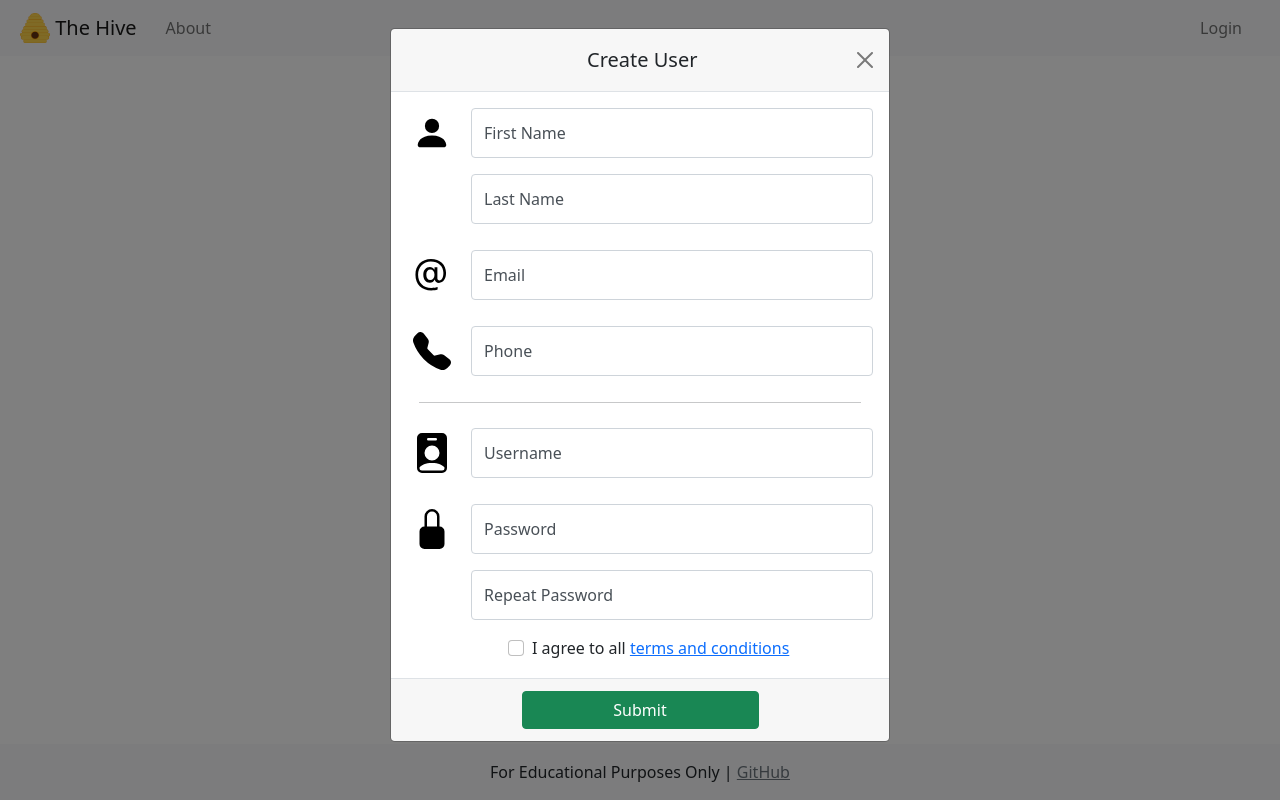
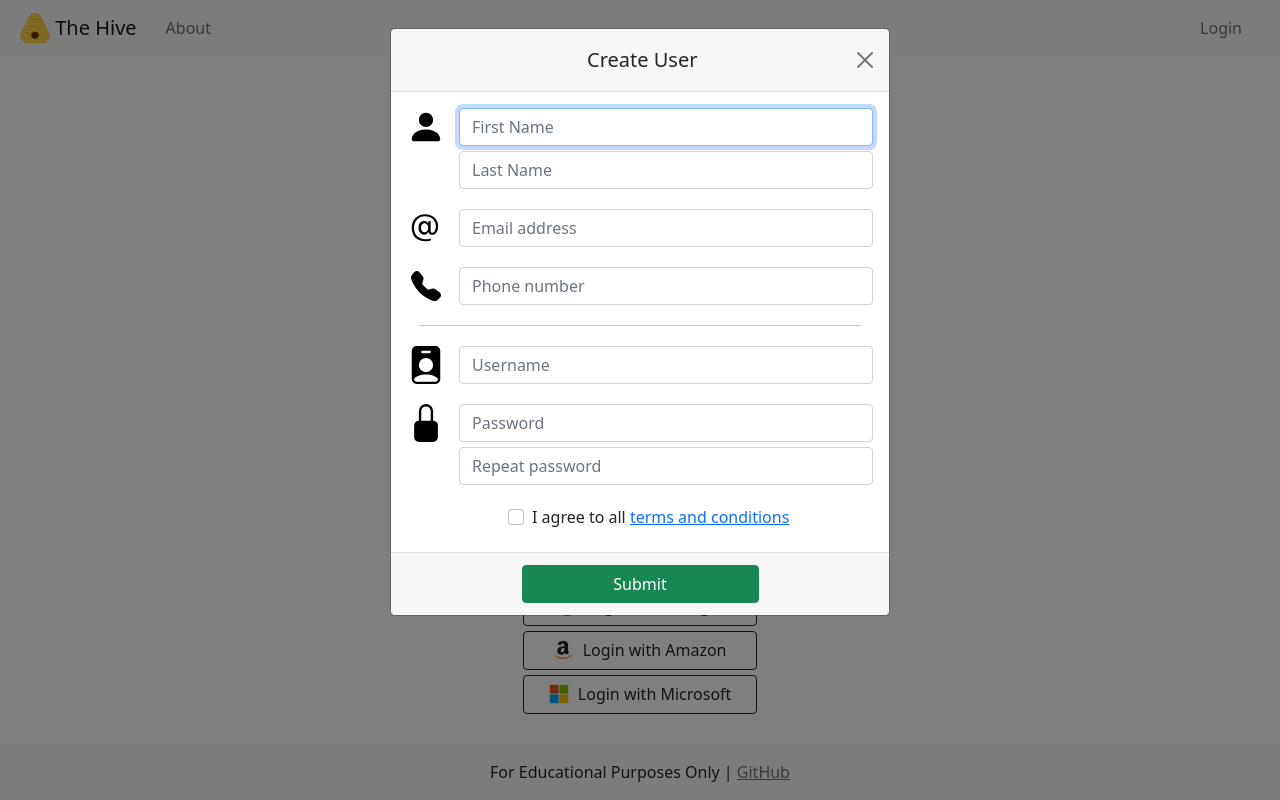
Before and after one commit to kohana-cloud/Hive, a Flask app: page /login in a window 1280 px wide, after a click on "Create User". Run offline with Flask 2, Linux system fonts and the light colour scheme; some libraries are stand-ins or nearby versions.

Commit message:
initial backend changes to process new user

```diff
--- a/app.py
+++ b/app.py
@@ -2,9 +2,9 @@ from flask import Flask, render_template, redirect, send_from_directory, jsonify
 from flask_limiter.util import get_remote_address
 from flask_limiter import Limiter
 from src.code.Honeypots import ingest_honeypots
-from src.code.Users import ingest_users
+from src.code.Users import User, ingest_users, append_user, generate_pwhash
 from functools import wraps
-import secrets, os, jwt, datetime, time
+import secrets, os, jwt, datetime, uuid
 from flask_wtf.csrf import CSRFProtect
 from flask_wtf.csrf import CSRFError
 
@@ -13,6 +13,7 @@ app = Flask(__name__, template_folder = os.path.abspath('src/pages'))
 app.config['SECRET_KEY'] = str(secrets.randbits(256))
 app.config['LOGINEXP_MINS'] = 30
 app.config['BCRYPT_ROUNDS'] = 10
+app.config['USER_CONFIG'] = "data/users.yaml"
 
 limiter = Limiter(app, key_func = get_remote_address, default_limits=["20/minute", "200/hour"])
 @app.errorhandler(429)
@@ -25,8 +26,8 @@ csrf = CSRFProtect(app)
 def handle_csrf_error(e):
     return render_template('csrf_error.html', jwt_name = ""), 403
 
-users = ingest_users('data/users.yaml', app)
-honeypots = ingest_honeypots("data/honeypots.yaml")
+app.config['USERS'] = ingest_users(app.config['USER_CONFIG'])
+app.config['HONEYPOTS'] = ingest_honeypots("data/honeypots.yaml")
 sessions = []
 
 
@@ -44,7 +45,7 @@ def require_user(f):
         if ("Authentication" in request.cookies):
             token = request.cookies['Authentication'].split(" ")[1]
 
-            try: data = jwt.decode(token, app.config['SECRET_KEY'])
+            try: data = jwt.decode(token, app.config['SECRET_KEY'], "HS256")
             except Exception as e: return f"Error: {e}", 403
 
         else: return redirect("login"), 302
@@ -78,14 +79,15 @@ def login():
 
     # Receive and validate credentials
     if (request.method == "POST"):
-        # Get the first user where username or email matches, validate pw
+        # Get the first user where username or email matches
         try:
-            user = [ user for user in users if
+            user = [ user for user in app.config['USERS'] if
                 (user.username == request.form['username']) or
                 (user.email == request.form['username']) ][0]
         except IndexError:
             return render_template('login.html', invalid=True), 401
 
+        # Validate Password
         if not (user.check_password(request.form['password'])):
             return render_template('login.html', invalid=True), 401
 
@@ -105,7 +107,8 @@ def login():
             }, app.config['SECRET_KEY'], "HS256")
 
         # Build bearer
-        bearer = f"Bearer {token.decode('utf-8')}"
+        print(token)
+        bearer = f"Bearer {token}"
 
         # Respond
         rsp = redirect("/", 302)
@@ -122,7 +125,7 @@ def logout(jwt_data):
     if ("Authentication" in request.cookies):
         token = request.cookies['Authentication'].split(" ")[1]
 
-        try: data = jwt.decode(token, app.config['SECRET_KEY'])
+        try: data = jwt.decode(token, app.config['SECRET_KEY'], "HS256")
         except Exception as e: return f"Error: {e}", 403
 
     # Validate session based on authenticated user id from token
@@ -132,10 +135,29 @@ def logout(jwt_data):
     sessions.remove(data['id'])
     return redirect("login"), 302
 
+@app.route('/adduser', methods=["POST"])
+@limiter.limit(None)
+def add_user():
+    append_user(app.config['USER_CONFIG'], User(
+        id = str(uuid.uuid1()),
+        admin = False,
+        username = request.form['user'],
+        email = request.form['email'],
+        pwhash_salted = generate_pwhash(request.form['password'], app.config['BCRYPT_ROUNDS']),
+        first = request.form['firstname'],
+        last = request.form['lastname'],
+        phone = request.form['phone']
+        ))
+
+    # Update users in memory after append
+    app.config['USERS'] = ingest_users(app.config['USER_CONFIG'])
+
+    return redirect("login"), 302
+
 @app.route('/dashboard', methods=["GET"])
 @require_user
 @limiter.limit(None)
-def dashboard(jwt_data): return render_template('dashboard.html', count = len(honeypots), honeypots = honeypots, jwt_name = jwt_data['name'])
+def dashboard(jwt_data): return render_template('dashboard.html', count = len(app.config['HONEYPOTS']), honeypots = app.config['HONEYPOTS'], jwt_name = jwt_data['name'])
 
 @app.route('/profiler', methods=["GET"])
 @require_user
@@ -156,7 +178,7 @@ def about():
     if ("Authentication" in request.cookies):
         token = request.cookies['Authentication'].split(" ")[1]
 
-        try: data = jwt.decode(token, app.config['SECRET_KEY'])
+        try: data = jwt.decode(token, app.config['SECRET_KEY'], "HS256")
         except Exception as e: return f"Error: {e}", 403
 
     else: return render_template('about.html', jwt_name = "")
--- a/src/pages/dashboard.html
+++ b/src/pages/dashboard.html
@@ -1,7 +1,6 @@
 {% extends 'templates/base.html' %}
 
 {% block content %}
-
 
 <div id="sortbar" class="card" style="margin: auto; width: 750px; background-color: rgb(252, 252, 252); margin-top: 20px;">
   <div class="dropdown">
--- a/src/pages/login.html
+++ b/src/pages/login.html
@@ -13,7 +13,7 @@
     <input type="hidden" name="csrf_token" value="{{ csrf_token() }}"/>
 
     <div class="text-center mb-4">
-      <img class="mb-4" src="static/graphics/logo.png" width="150" height="150" style="margin-top: 50px;">
+      <img class="mb-4" src="static/graphics/logo.png" width="150" height="150" style="margin-top: 50px;" alt="hive logo">
       <h1 class="h3 mb-3 font-weight-normal">Welcome to the Hive</h1>
     </div>
 
@@ -41,19 +41,19 @@
     <hr style="width: 70%; margin: 10px auto;">
 
     <!--Login with Google-->
-    <a class="btn btn-outline-dark" style="display:block; width: 60%; margin:5px auto;" href="" role="button">
+    <a class="btn btn-outline-dark" style="display:block; width: 60%; margin:5px auto;">
       <img width="20px" style="margin-bottom:3px; margin-right:5px" alt="Google sign-in" src="static/graphics/login-logos/google.png"/>
       Login with Google
     </a>
 
     <!--Login with Amazon-->
-    <amazon class="btn btn-outline-dark" style="display:block; width: 60%; margin:5px auto;" href="" role="button">
+    <amazon class="btn btn-outline-dark" style="display:block; width: 60%; margin:5px auto;">
       <img id="amazon-icon" width="20px" style="margin-bottom:3px; margin-right:5px" alt="Amazon sign-in" src="static/graphics/login-logos/amazon.png"/>
       Login with Amazon
     </amazon>
 
     <!--Login with Microsoft-->
-    <a class="btn btn-outline-dark amazon" style="display:block; width: 60%; margin:5px auto;" href="" role="button">
+    <a class="btn btn-outline-dark amazon" style="display:block; width: 60%; margin:5px auto;">
       <img width="20px" style="margin-bottom:3px; margin-right:5px" alt="Microsoft sign-in" src="static/graphics/login-logos/microsoft.png"/>
       Login with Microsoft
     </a>
@@ -68,141 +68,116 @@
 </body>
 
 
+
 <!-- create user -->
-<div class="modal fade" id="createUser" tabindex="-1" aria-labelledby="createUserModal" aria-hidden="true">
-<div class="modal-dialog">
+<modal class="modal fade" id="createUser" tabindex="-1" role="dialog" aria-labelledby="modalCreateUser" aria-hidden="true">
+  <div class="modal-dialog" role="document">
     <div class="modal-content">
+      <form action="adduser" method="POST">
+        <input type="hidden" name="csrf_token" value="{{ csrf_token() }}"/>
+
         <!-- header -->
         <div class="modal-header" style="background-color: rgba(0,0,0,.03)">
           <h5 class="modal-title" style="display: block; margin-left: 180px;">Create User</h5>
-    <button type="button" class="btn-close" data-bs-dismiss="modal" aria-label="Close"></button>
+          <button type="button" class="btn-close" data-bs-dismiss="modal"></button>
         </div>
 
         <!-- content -->
         <div class="modal-body">
-    <form class="form-createuser" action="/adduser" method="POST">
-      <input type="hidden" name="csrf_token" value="{{ csrf_token() }}"/>
 
           <!-- first name -->
-      <div class="row">
-        <div class="col-auto" style="0 -10px 0 5px">
-          <img src="static/graphics/user-registration/person-fill.svg" width=50 style="margin-right:-10px; padding:6px;">
+          <div class="row" style="margin-bottom: 5px;">
+            <div class="col-auto">
+              <img src="static/graphics/user-registration/person-fill.svg" width="38" height="38" style="margin-right:-10px;" alt="first name">
             </div>
             <div class="col">
-          <div class="form-label-group">
-            <input id="registrationFirstName"  name="username" value="{{
-            request.form.username }}" class="form-control" placeholder="Email address" required>
-            <label for="inputEmail">First Name</label>
-          </div>
+              <input id="registrationFirstName" class="form-control" placeholder="First Name" name="firstname">
             </div>
           </div>
 
           <!-- last name -->
-      <div class="row" style="margin-bottom: 10px;">
-        <div class="col-auto" style="0 -10px 0 5px">
-          <img width=50 style="margin-right:-10px">
+          <div class="row" style="margin-bottom: 20px;">
+            <div class="col-auto">
+              <img width="38" style="margin-right:-10px;">
             </div>
             <div class="col">
-          <div class="form-label-group">
-            <input id="registrationLastName" type="name" name="username" value="{{
-            request.form.username }}" class="form-control" placeholder="Email address" required>
-            <label for="inputEmail">Last Name</label>
-          </div>
+              <input id="registrationLastName" class="form-control" placeholder="Last Name" name="lastname">
             </div>
           </div>
 
           <!-- email address -->
-      <div class="row" style="margin-bottom: 10px;">
-        <div class="col-auto" style="0 -10px 0 5px">
-          <img src="static/graphics/user-registration/at.svg" width=50 style="margin-right:-10px; padding: 3px;">
+          <div class="row" style="margin-bottom: 20px;">
+            <div class="col-auto">
+              <img src="static/graphics/user-registration/at.svg" width="38" height="38" style="margin-right:-10px;" alt="email">
             </div>
             <div class="col">
-          <div class="form-label-group">
-            <input id="registrationEmailAddress" type="username" name="username" value="{{
-              request.form.username }}" class="form-control" placeholder="Email address" required>
-            <label for="inputEmail">Email</label>
-          </div>
+              <input id="registrationEmail" class="form-control" placeholder="Email address" name="email">
             </div>
           </div>
 
           <!-- phone number -->
-      <div class="row" style="margin-bottom: 10px;">
-        <div class="col-auto" style="0 -10px 0 5px">
-          <img src="static/graphics/user-registration/telephone-fill.svg" width=50 style="margin-right:-10px; padding:6px;">
+          <div class="row" style="margin-bottom: 20px;">
+            <div class="col-auto">
+              <img src="static/graphics/user-registration/telephone-fill.svg" width="38" height="38" style="margin-right:-10px; padding: 4px;" alt="phone number">
             </div>
             <div class="col">
-          <div class="form-label-group">
-            <input id="registrationPhoneNumber" type="tel" name="registration-telephone" pattern="[0-9]{3}-[0-9]{2}-[0-9]{3}"
-              value="{{request.form.username }}" class="form-control" placeholder="Email address" required>
-            <label for="inputEmail">Phone</label>
-          </div>
+              <input id="registrationPhoneNumber" class="form-control" placeholder="Phone number" name="phone">
             </div>
           </div>
 
-      <hr style="width: 95%; margin: auto; margin-bottom: 25px;">
+          <hr style="width: 95%; margin: auto; margin-bottom: 20px;">
 
           <!-- username -->
-      <div class="row" style="margin-bottom: 10px;">
-        <div class="col-auto" style="0 -10px 0 5px">
-          <img src="static/graphics/user-registration/person-badge-fill.svg" width=50 style="margin-right:-10px; padding: 5px;">
+          <div class="row" style="margin-bottom: 20px;">
+            <div class="col-auto">
+              <img src="static/graphics/user-registration/person-badge-fill.svg" width="38" height="38" style="margin-right:-10px;" alt="username">
             </div>
             <div class="col">
-          <div class="form-label-group">
-            <input id="registrationUsername" type="username" name="username" value="{{
-            request.form.username }}" class="form-control" placeholder="Email address" required>
-            <label for="inputEmail">Username</label>
-          </div>
+              <input id="registrationUsername" class="form-control" placeholder="Username" name="user">
             </div>
           </div>
 
           <!-- password -->
-      <div class="row">
-        <div class="col-auto" style="0 -10px 0 5px">
-          <img src="static/graphics/user-registration/lock-fill.svg" width=50 style="margin-right:-10px; padding: 5px;">
+          <div class="row" style="margin-bottom: 5px;">
+            <div class="col-auto">
+              <img src="static/graphics/user-registration/lock-fill.svg" width="38" height="38" style="margin-right:-10px;" alt="password">
             </div>
             <div class="col">
-          <div class="form-label-group">
-            <input id="registrationPassword" type="password" name="username" value="{{
-              request.form.username }}" class="form-control" placeholder="Email address" required>
-            <label for="inputEmail">Password</label>
-          </div>
+              <input id="registrationPassword" class="form-control" type="password" placeholder="Password" name="password">
             </div>
           </div>
 
-      <!-- repeat password -->
-      <div class="row">
-        <div class="col-auto" style="0 -10px 0 5px">
-          <img width=50 style="margin-right:-10px; padding: 5px;">
+          <div class="row" style="margin-bottom: 20px;">
+            <div class="col-auto">
+              <img width="38" style="margin-right:-10px;">
             </div>
             <div class="col">
-          <div class="form-label-group">
-            <input id="registrationPassword2" type="password" name="username" value="{{
-              request.form.username }}" class="form-control" placeholder="Email address" required>
-            <label for="inputEmail">Repeat Password</label>
-          </div>
+              <input id="registrationPassword2" class="form-control" type="password" placeholder="Repeat password">
             </div>
           </div>
 
           <!-- check box -->
-      <div class="row">
+          <div class="row" style="margin-bottom: 5px;">
             <div class="form-check" style="margin-left: 113px;">
-          <input id="registrationCheckbox" class="form-check-input" type="checkbox" value="" >
+              <input id="registrationCheckbox" class="form-check-input" type="checkbox">
               <label class="form-check-label" for="registrationCheckbox">
                   I agree to all <a href="#" class="link-primary">terms and conditions</a>
               </label>
             </div>
           </div>
-    </form>
         </div>
 
         <!-- footer -->
         <div class="modal-footer" style="background-color: rgba(0,0,0,.03);">
-    <button type="button" class="btn btn-success" style="margin: auto; width: 50%">Submit</button>
+          <button id="adduserSubmit" class="btn btn-success" type="submit" style="margin: auto; width: 50%">Submit</button>
+        </div>
+
+
+      </form>
     </div>
   </div>
-</div>
-</div>
-</div>
+</modal>
+
 
 <!-- acquire jquery-->
 <script type="text/javascript" language="javascript" src="static/js/bundles/jquery-3.6.0.min.js"></script>
@@ -211,8 +186,8 @@
 <script src="static/js/bundles/bootstrap.min.js"></script>
 
 
-<!--Invert Amazon icon to White when hovering-->
 <script>
+// Invert Amazon icon to White when hovering
 $("amazon").hover(
   function() {
     document.getElementById("amazon-icon").src = "static/graphics/login-logos/amazon-inverted.png"
@@ -220,5 +195,14 @@
     document.getElementById("amazon-icon").src = "static/graphics/login-logos/amazon.png"
   }
 );
+
+//$('#adduserSubmit').click( function() {
+//  $.post('add-user', $('#form-createuser').serialize(), function(data) {},'json');
+//});
+
+// Modal focus fix
+$('#createUser').on('shown.bs.modal', function () {
+  $('#registrationFirstName').trigger('focus')
+})
 </script>
 {% endblock %}
--- a/src/pages/templates/base.html
+++ b/src/pages/templates/base.html
@@ -13,7 +13,7 @@
 <navbar class="navbar navbar-expand-lg navbar-light bg-light" style="flex-wrap: nowrap;">
   <div class="column">
     <a class="navbar-brand" href="/dashboard">
-      <img src="static/graphics/logo.png" width="30" height="30" class="d-inline-block align-top" style="margin-left: 20px;">
+      <img src="static/graphics/logo.png" width="30" height="30" class="d-inline-block align-top" style="margin-left: 20px;" alt="hive logo">
       The Hive
     </a>
   </div>
@@ -64,7 +64,7 @@
 
   <div class="column">
     <ul class="navbar-nav" style="margin: 0 5px; margin-right: 30px;">
-      <a class="nav-link" style="min-width: max-content" id="nav-about" href="/logout">Logout</a>
+      <a class="nav-link" style="min-width: max-content" id="nav-logout" href="/logout">Logout</a>
     </ul>
   </div>
 
@@ -72,7 +72,7 @@
 
   <div class="column">
     <ul class="navbar-nav" style="margin: 0 5px; margin-right: 30px;">
-      <a class="nav-link" style="min-width: max-content" id="nav-about" href="/login">Login</a>
+      <a class="nav-link" style="min-width: max-content" id="nav-login" href="/login">Login</a>
     </ul>
   </div>
   {% endif %}
```
Also changed, not shown: data/users copy.yaml (added, +18 -0 lines), src/code/Users.py (+40 -6 lines). Lines whose indentation alone changed are shown as unchanged.
